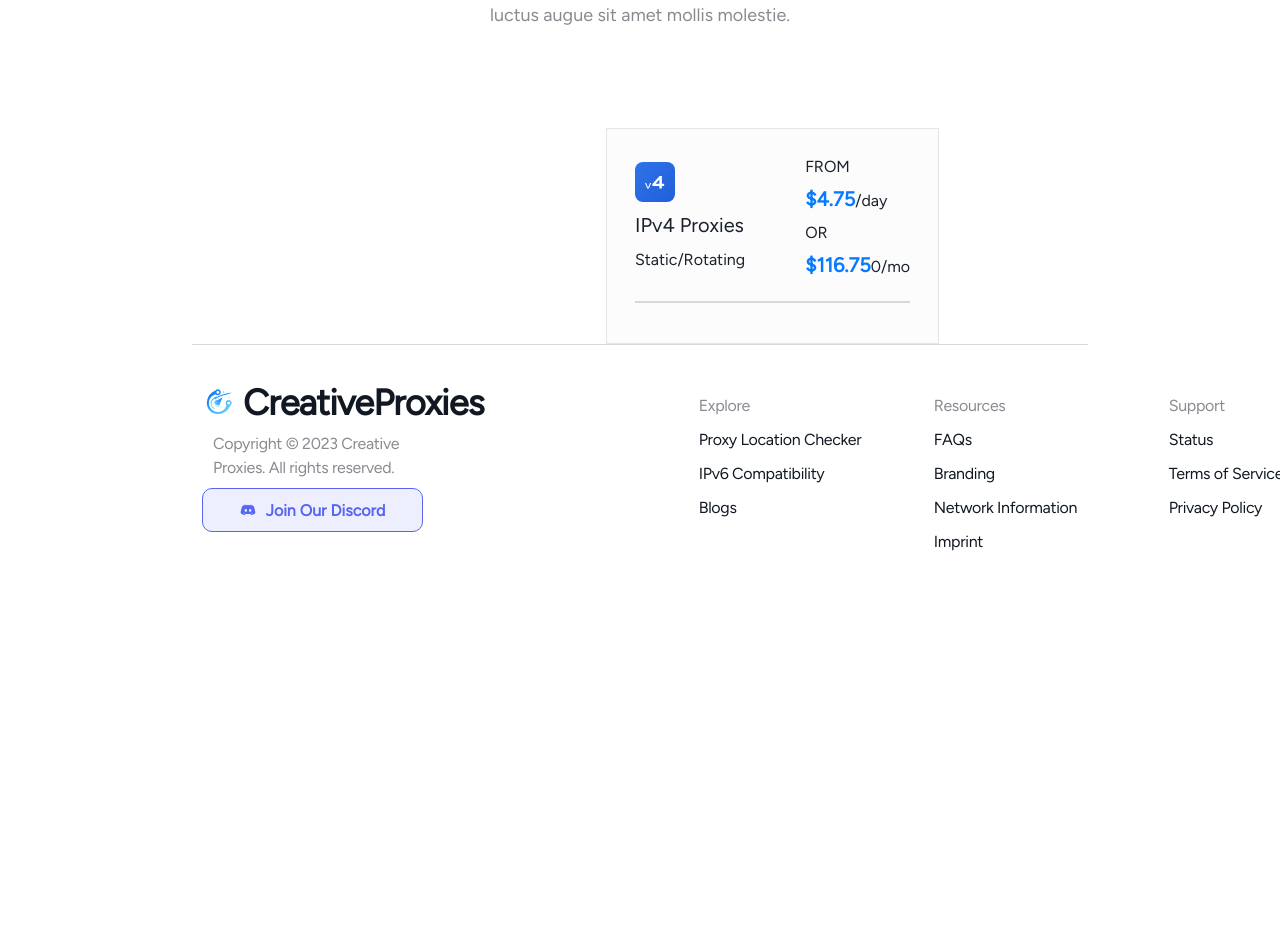
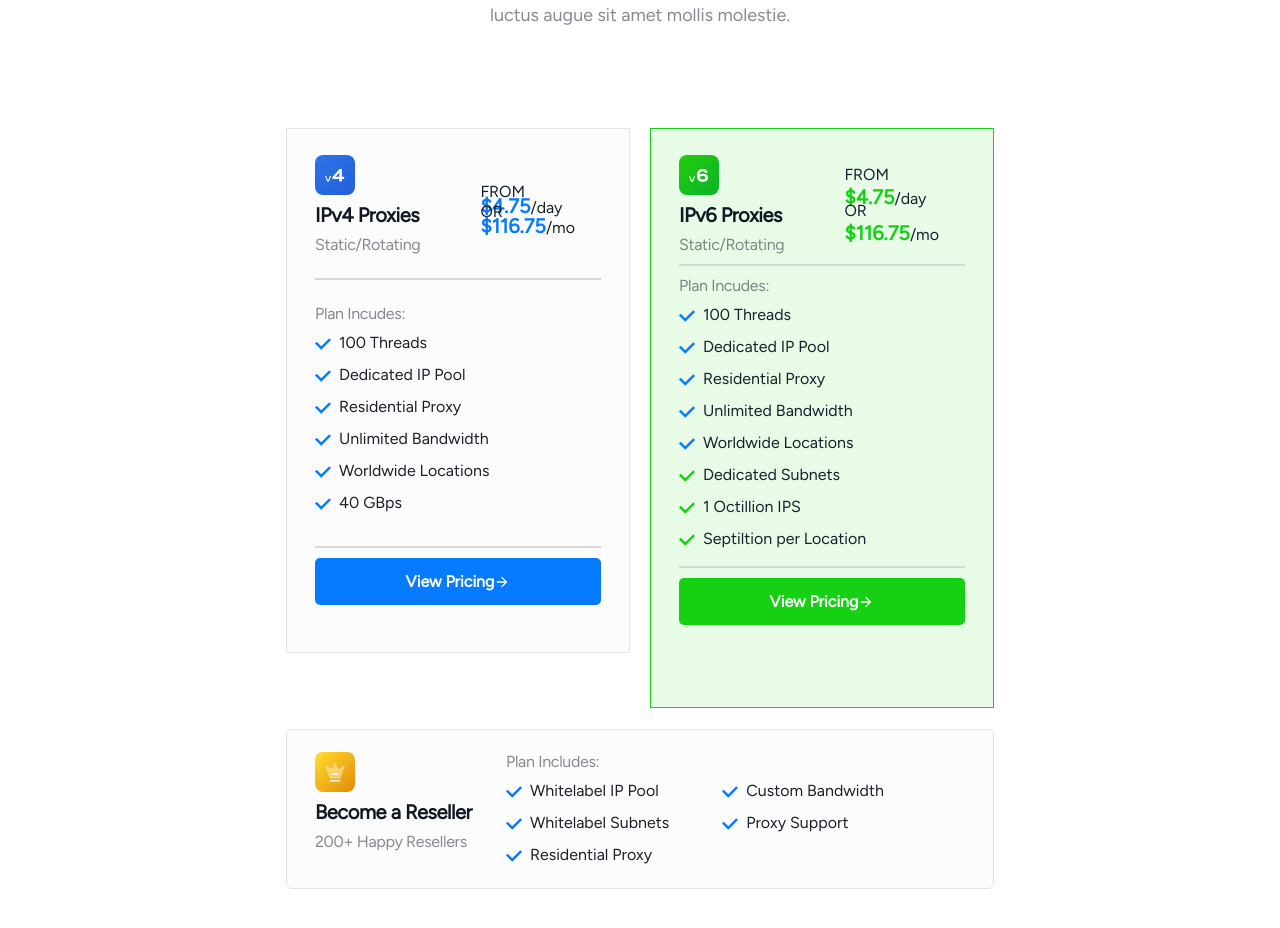
Before and after one commit to tarunksao/flamecloud-frontend-replica, a React (Create React App) app: page / in a window 1280 px wide. Shown: the part 1805-2733 px from the top of the page. Before the commit the page ends 2387 px from the top, so only its background shows below. Built offline with nearby package versions, Linux system fonts and the light colour scheme.

Commit message:
Added Resell Box

```diff
--- a/src/Pages/LandingPage.jsx
+++ b/src/Pages/LandingPage.jsx
@@ -4,6 +4,7 @@ import TrustPilotRating from "./LandingPageComponents/TrustPilotRating";
 import ServiceBox from "./LandingPageComponents/ServiceBox";
 import FeatureBox from "./LandingPageComponents/FeatureBox";
 import PricingList from "./LandingPageComponents/PricingList";
+import Resell from "./LandingPageComponents/Resell";
 
 export default function LandingPage() {
     return (
@@ -24,6 +25,9 @@ export default function LandingPage() {
             {/* Price List */}
             <PricingList />
 
+            {/* Resell */}
+            <Resell />
+
         </Box>
     )
 };
--- a/src/Pages/LandingPageComponents/PricingList.jsx
+++ b/src/Pages/LandingPageComponents/PricingList.jsx
@@ -1,19 +1,40 @@
-import { Box, Flex, HStack, Highlight, Image, Text, VStack } from "@chakra-ui/react";
+import { Box, Button, Flex, HStack, Highlight, Image, Text, VStack } from "@chakra-ui/react";
 import v4 from '../../Images/v4.svg';
+import v6 from '../../Images/v6.svg';
+import { ArrowForwardIcon, CheckIcon } from "@chakra-ui/icons";
+
+const headingStyle = {
+    fontSize:'20px',
+    fontWeight:'600',
+    lineHeight:'24px',
+    letterSpacing:'-0.02em',
+    color:'#111822'
+}
+
+const subHeadingStyle = {
+    fontSize:'16px',
+    lineHeight:'19px',
+    letterSpacing:'-0.02em',
+    opacity:0.5,
+    color:'#111822'
+}
 
 export default function PricingList() {
     return (
         <>
-            <Flex mx='606px'>
+            <Flex w='708px' m='auto' gap='20px' mb='21px'>
+
+                    {/* IPv4 Price Box */}
                     <VStack
                         w='344px'
+                        h='525px'
                         background= 'rgba(30, 30, 30, 0.01)'
                         border= '1px solid rgba(30, 30, 30, 0.1)'
                         border-radius= '5px'
-                        transform= 'matrix(1, 0, 0, 1, 0, 0)'
                         p='26px 28px'
+                        gap='10px'
                     >
-                        <HStack justifyContent={'space-between'} w='full' gap='60px'>
+                        <HStack w='full' gap='60px'>
                             <VStack alignItems={'flex-start'}>
                                 <Box
                                     background={'linear-gradient(135deg, #2E73E8 0%, #215FDA 100%)'}
@@ -26,25 +47,121 @@ export default function PricingList() {
                                 >
                                     <Image src={v4} alt='IPv4' />
                                 </Box>
-                                <Text
-                                    fontSize={'20px'}
-                                >IPv4 Proxies</Text>
-                                <Text>Static/Rotating</Text>
+                                <Text style={headingStyle}>
+                                    IPv4 Proxies
+                                </Text>
+                                <Text style={subHeadingStyle}>
+                                    Static/Rotating
+                                </Text>
                             </VStack>
-                            <VStack w='full' alignItems={'flex-start'}>
-                                <Text>FROM</Text>
-                                <Text>
+                            <VStack w='full' alignItems={'flex-start'} justifyContent={'start'} gap='-5px'>
+                                <Text mb='-10px'>FROM</Text>
+                                <Text mb='-10px'>
                                     <Highlight query={'$4.75'} styles={{color:'#077BFF',fontSize:'20px', lineHeight:'24px', fontWeight:600}}>$4.75/day</Highlight>
                                 </Text>
-                                <Text>OR</Text>
-                                <Text>
-                                    <Highlight query={'$116.75'} styles={{color:'#077BFF',fontSize:'20px', lineHeight:'24px', fontWeight:600}}>$116.750/mo</Highlight>
+                                <Text my='-10px'>OR</Text>
+                                <Text mb='-10px'>
+                                    <Highlight query={'$116.75'} styles={{color:'#077BFF',fontSize:'20px', lineHeight:'24px', fontWeight:600}}>$116.75/mo</Highlight>
                                 </Text>
                             </VStack>
                         </HStack>
                         <Box w='full' border='1px solid #d9d8d6' my='14px'></Box>
+
+                        <VStack alignItems={'flex-start'} w='full' pb='21px'>
+                            <Text style={subHeadingStyle}>
+                                Plan Incudes:
+                            </Text>
+                            <Text><CheckIcon color='#077BFF' mr='8px' />100 Threads</Text>
+                            <Text><CheckIcon color='#077BFF' mr='8px' />Dedicated IP Pool</Text>
+                            <Text><CheckIcon color='#077BFF' mr='8px' />Residential Proxy</Text>
+                            <Text><CheckIcon color='#077BFF' mr='8px' />Unlimited Bandwidth</Text>
+                            <Text><CheckIcon color='#077BFF' mr='8px' />Worldwide Locations</Text>
+                            <Text><CheckIcon color='#077BFF' mr='8px' />40 GBps</Text>
+                        </VStack>
+                        <Box w='full' border='1px solid #d9d8d6'></Box>
+                        <Button
+                            w='full'
+                            h='47px'
+                            p='10px'
+                            borderRadius={'5px'}
+                            bgColor={'#077BFF'}
+                            color='white'
+                        >
+                            View Pricing
+                            <ArrowForwardIcon />
+                        </Button>
                     </VStack>
-                    <Box></Box>
+
+
+                    {/* IPv6 Price Box */}
+                    <VStack
+                        w='344px'
+                        h='580px'
+                        background= 'rgba(22, 209, 19, 0.1)'
+                        border= '1px solid #16D113'
+                        border-radius= '5px'
+                        p='26px 28px'
+                        gap='10px'
+                    >
+                        <HStack w='full' gap='60px'>
+                            <VStack alignItems={'flex-start'}>
+                                <Box
+                                    background={'linear-gradient(135deg, #25CD08 0%, #09B32B 100%)'}
+                                    w='40px'
+                                    h='40px'
+                                    borderRadius={'8px'}
+                                    display={'flex'}
+                                    justifyContent={'center'}
+                                    alignItems={'center'}
+                                >
+                                    <Image src={v6} alt='IPv4' />
+                                </Box>
+                                <Text style={headingStyle}>
+                                    IPv6 Proxies
+                                </Text>
+                                <Text style={subHeadingStyle}>
+                                    Static/Rotating
+                                </Text>
+                            </VStack>
+                            <VStack w='full' alignItems={'flex-start'}>
+                                <Text mb='-10px'>FROM</Text>
+                                <Text mb='-10px'>
+                                    <Highlight query={'$4.75'} styles={{color:'#16D113',fontSize:'20px', lineHeight:'24px', fontWeight:600}}>$4.75/day</Highlight>
+                                </Text>
+                                <Text my='-10px'>OR</Text>
+                                <Text>
+                                    <Highlight query={'$116.75'} styles={{color:'#16D113',fontSize:'20px', lineHeight:'24px', fontWeight:600}}>$116.75/mo</Highlight>
+                                </Text>
+                            </VStack>
+                        </HStack>
+                        <Box w='full' border='1px solid #d9d8d6'></Box>
+
+                        <VStack alignItems={'flex-start'} w='full' pb='5px'>
+                            <Text style={subHeadingStyle}>
+                                Plan Incudes:
+                            </Text>
+                            <Text><CheckIcon color='#077BFF' mr='8px' />100 Threads</Text>
+                            <Text><CheckIcon color='#077BFF' mr='8px' />Dedicated IP Pool</Text>
+                            <Text><CheckIcon color='#077BFF' mr='8px' />Residential Proxy</Text>
+                            <Text><CheckIcon color='#077BFF' mr='8px' />Unlimited Bandwidth</Text>
+                            <Text><CheckIcon color='#077BFF' mr='8px' />Worldwide Locations</Text>
+                            <Text><CheckIcon color='#16D113' mr='8px' />Dedicated Subnets</Text>
+                            <Text><CheckIcon color='#16D113' mr='8px' />1 Octillion IPS</Text>
+                            <Text><CheckIcon color='#16D113' mr='8px' />Septiltion per Location</Text>
+                        </VStack>
+                        <Box w='full' border='1px solid #d9d8d6' ></Box>
+                        <Button
+                            w='full'
+                            h='47px'
+                            p='10px'
+                            borderRadius={'5px'}
+                            bgColor={'#16D113'}
+                            color='white'
+                        >
+                            View Pricing
+                            <ArrowForwardIcon />
+                        </Button>
+                    </VStack>
             </Flex>
         </>
     )
--- /dev/null
+++ b/src/Pages/LandingPageComponents/Resell.jsx
@@ -0,0 +1,67 @@
+import { Box, HStack, Image, Text, VStack } from "@chakra-ui/react";
+import crown from '../../Images/crown.svg';
+import { CheckIcon } from "@chakra-ui/icons";
+
+const headingStyle = {
+    fontSize:'20px',
+    fontWeight:'600',
+    lineHeight:'24px',
+    letterSpacing:'-0.02em',
+    color:'#111822'
+}
+
+const subHeadingStyle = {
+    fontSize:'16px',
+    lineHeight:'19px',
+    letterSpacing:'-0.02em',
+    opacity:0.5,
+    color:'#111822'
+}
+
+export default function Resell() {
+    return (
+        <>
+            <Box
+                m='auto'
+                mb='180px'
+                w='708px'
+                boxSizing= 'border-box'
+                background= 'rgba(30, 30, 30, 0.01)'
+                border= '1px solid rgba(30, 30, 30, 0.1)'
+                borderRadius= '5px'
+            >
+                <HStack p='21.5px 28px' gap='34px' alignItems={'flex-start'}>
+                    <VStack alignItems={'flex-start'} gap='8px'>
+                        <Box
+                            w='40px'
+                            h='40px'
+                            background= 'linear-gradient(135deg, #FFDE2E 0%, #E38B08 100%)'
+                            borderRadius={'8px'}
+                            display={'flex'}
+                            justifyContent={'center'}
+                            alignItems={'center'}
+                        >
+                            <Image src={crown} alt='crown.svg' w='24px' h='24px' />
+                        </Box>
+                        <Text style={headingStyle}>Become a Reseller</Text>
+                        <Text style={subHeadingStyle}>200+ Happy Resellers</Text>
+                    </VStack>
+                    <VStack alignItems={'flex-start'}>
+                        <Text style={subHeadingStyle}>Plan Includes:</Text>
+                        <HStack alignItems={'flex-start'} gap='53px'>
+                            <VStack alignItems={'flex-start'} justifyContent={'start'}>
+                                <Text><CheckIcon color='#077BFF' mr='8px' />Whitelabel IP Pool</Text>
+                                <Text><CheckIcon color='#077BFF' mr='8px' />Whitelabel Subnets</Text>
+                                <Text><CheckIcon color='#077BFF' mr='8px' />Residential Proxy</Text>
+                            </VStack>
+                            <VStack alignItems={'flex-start'} justifyContent={'start'}>
+                                <Text><CheckIcon color='#077BFF' mr='8px' />Custom Bandwidth</Text>
+                                <Text><CheckIcon color='#077BFF' mr='8px' />Proxy Support</Text>
+                            </VStack>
+                        </HStack>
+                    </VStack>
+                </HStack>
+            </Box>
+        </>
+    )
+};
```
Also changed, not shown: src/Images/crown.svg (added).
